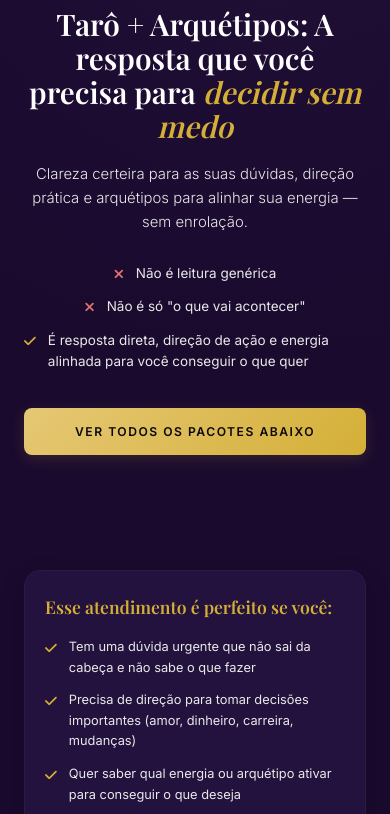
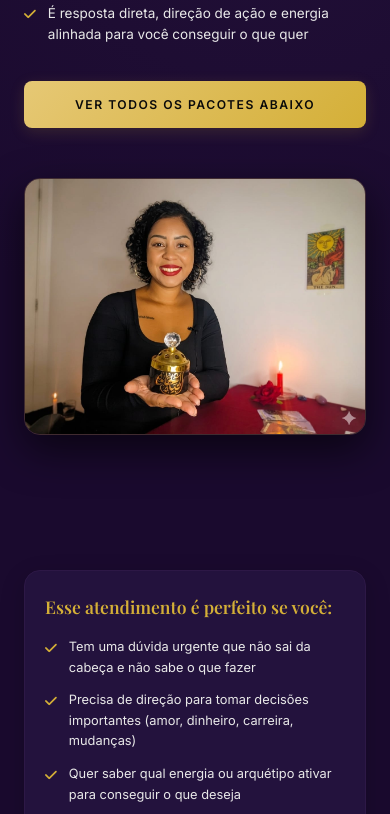
Before and after one commit to vidaarquetipica/tarocomarquetipos, a plain HTML site: page index.html in a window 390 px wide. Shown: the part 454-1268 px from the top of the page. Drawn offline with nearby package versions, Linux system fonts and the light colour scheme; a web font is replaced by a local one.

Commit message:
Update hero-image-box styles for mobile responsiveness
Removed 'order: -1;' from hero-image-box styles.

```diff
--- a/index.html
+++ b/index.html
@@ -291,7 +291,7 @@
            ========================================= */
         @media (max-width: 992px) {
             .hero-grid { grid-template-columns: 1fr; text-align: center; }
-            .hero-image-box { justify-content: center; order: -1; margin-bottom: 20px; }
+            .hero-image-box { justify-content: center; margin-bottom: 20px; }
             .hero-quote, .hero-features { text-align: left; }
             .hero-list li { justify-content: center; text-align: left; }
 
```
